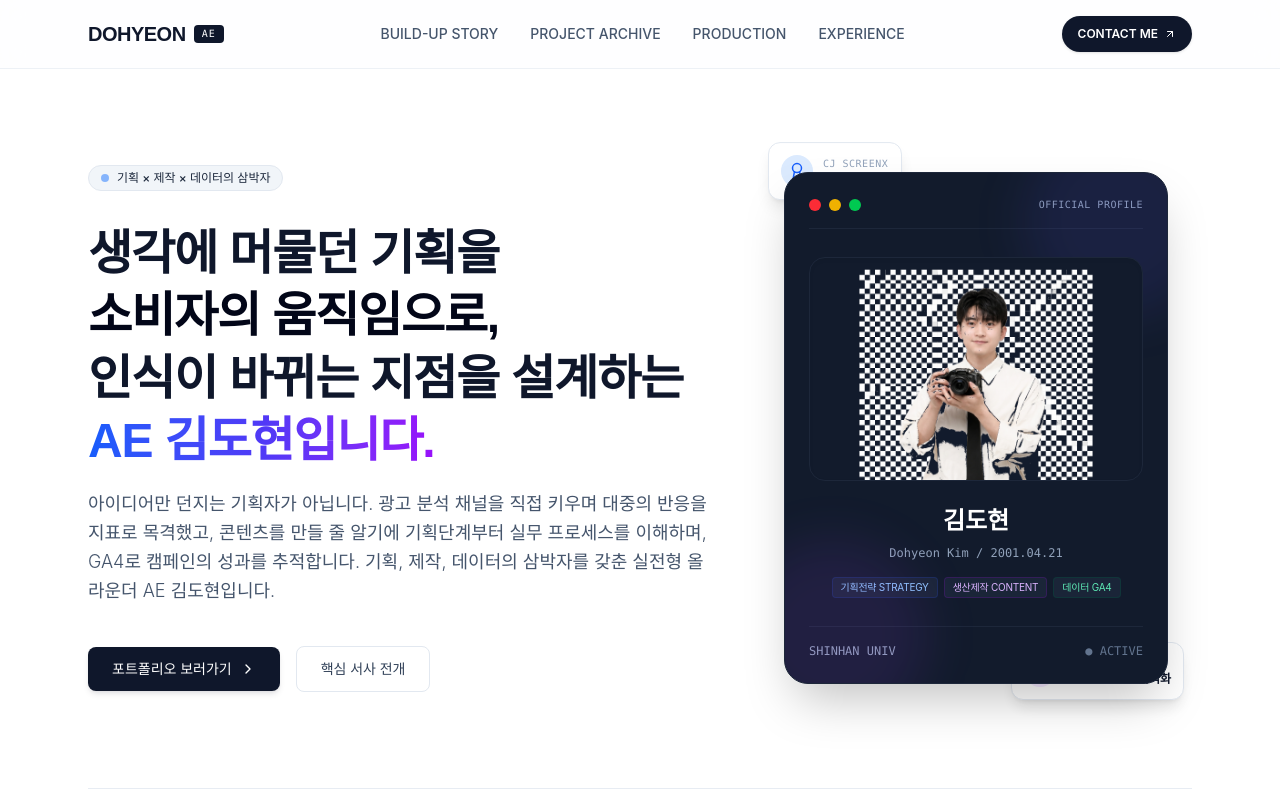
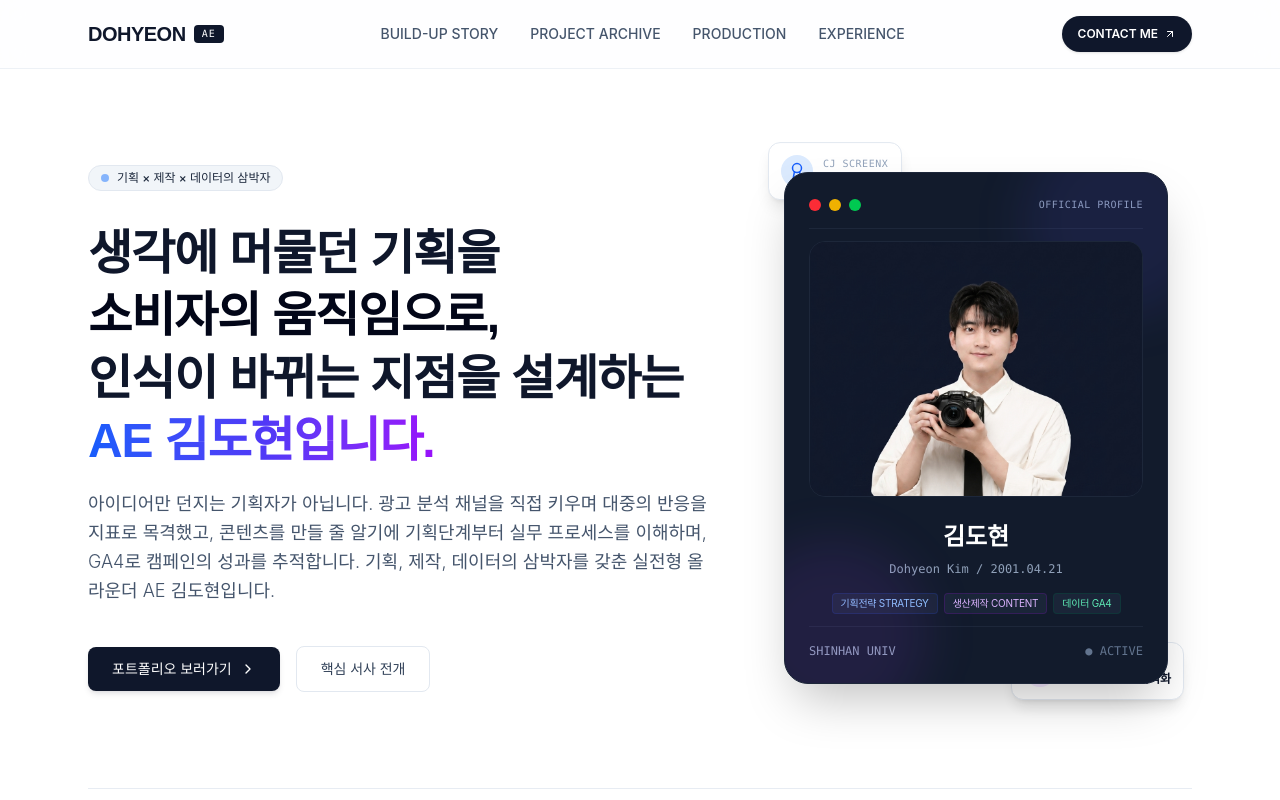
Before and after one commit to adsuper04214-droid/my-portfolio, a React (Vite) app: page / in a window 1280 px wide. Shown: the top 800 px of the page. Built offline with nearby package versions, Linux system fonts and the light colour scheme; a web font is replaced by a local one.

Commit message:
Add files via upload

```diff
--- a/src/App.tsx
+++ b/src/App.tsx
@@ -231,11 +231,11 @@ export default function App() {
                 <div className="my-auto space-y-6">
                   {/* Profile Photo */}
                   <div className="flex justify-center">
-                    <div className="w-full h-56 rounded-2xl overflow-hidden relative border border-[#1d273a] shadow-inner bg-[#121B2C]">
+                    <div className="w-full h-64 rounded-2xl overflow-hidden relative border border-[#1d273a] shadow-inner bg-[#121B2C]">
                       <img
                         src={profilePhoto}
                         alt="김도현 프로필"
-                        className="w-full h-full object-contain object-bottom scale-[1.05] origin-bottom select-none"
+                        className="w-full h-full object-cover object-top scale-100 select-none"
                       />
                     </div>
                   </div>
```
Also changed, not shown: src/profile.png.
